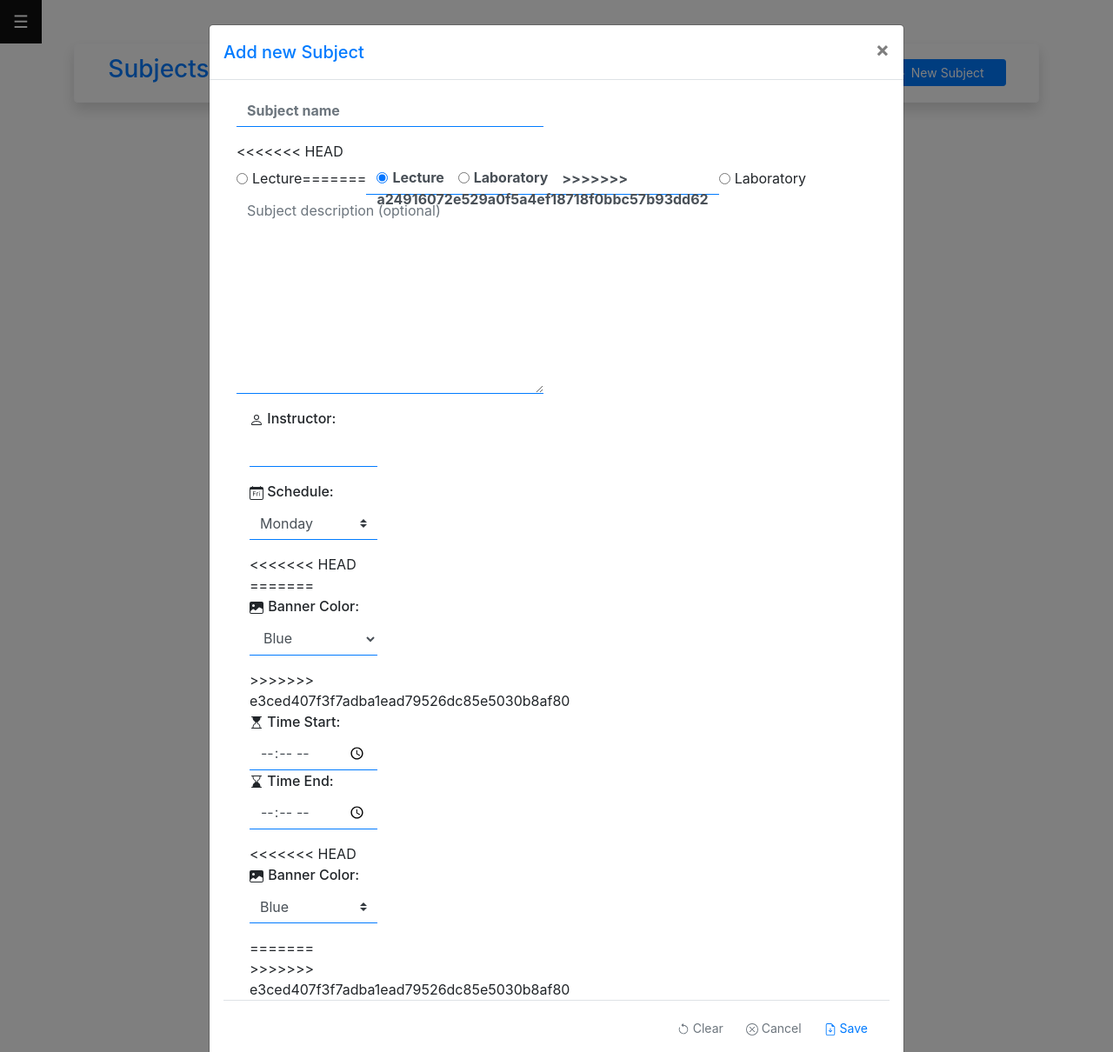
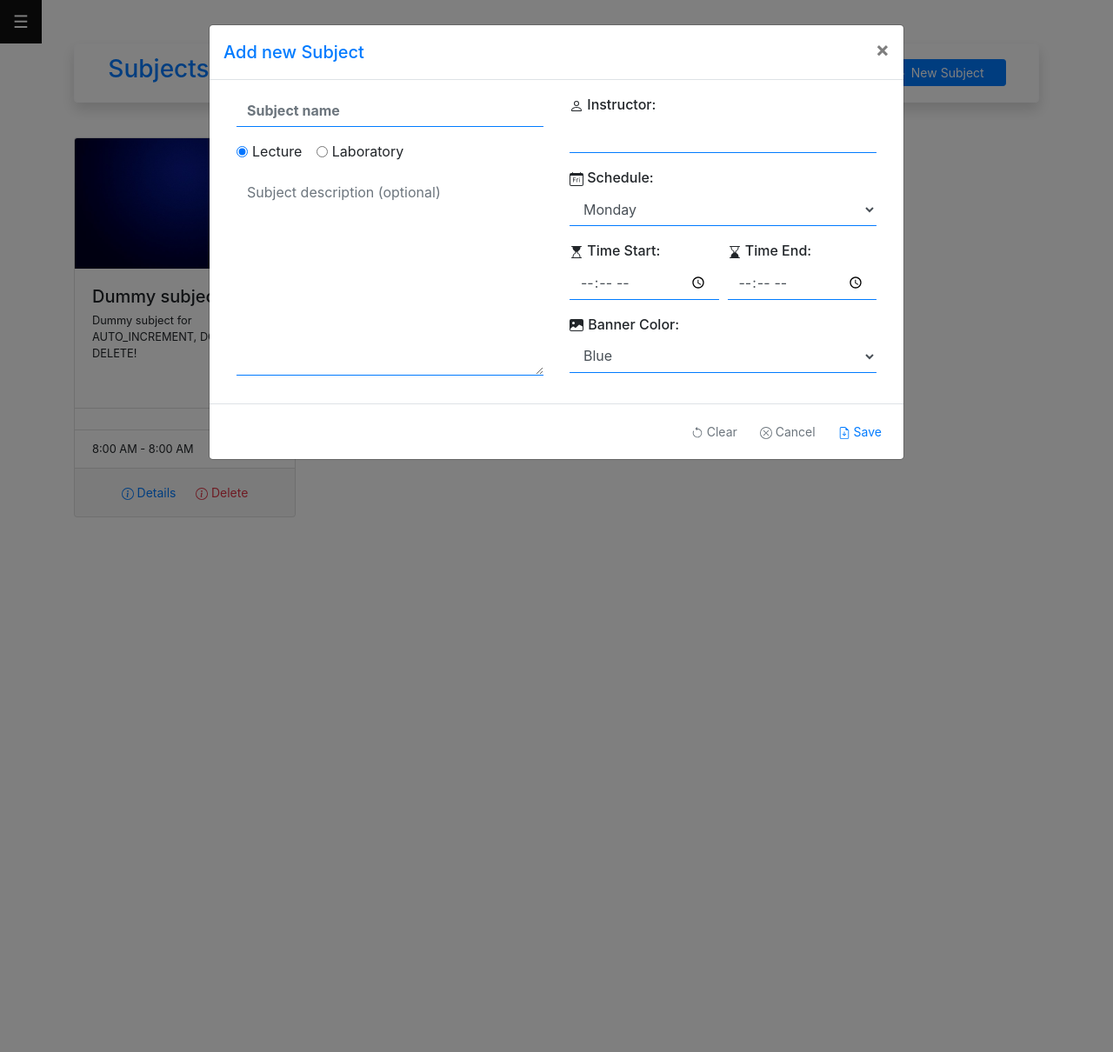
Before and after one commit to jvc1019/Zest, a PHP site: page /src/subjects.php in a window 1280 px wide, after a click on "New Subject". Shown: the whole page at 87% size. Run offline with PHP 8.4, Linux system fonts and the light colour scheme; a user stored in the database is signed in; data comes from the database, SQL or seed files in the repository.

Commit message:
Changed the layout of the add subject modal at subjects.php.

```diff
--- a/src/subjects.php
+++ b/src/subjects.php
@@ -75,25 +75,13 @@
                                         </div>
                                         <!-- Subject Type -->
                                         <div class="form-group">
-<<<<<<< HEAD
                                             <!-- <div class="form-control font-weight-bold border-primary border-top-0 border-left-0 border-right-0 rounded-0"> -->
-                                            <div class="form-check form-check-inline">
-                                                <input class="form-check-input" type="radio" name="subjectType" id="addLecture" value="Lecture" checked>
-                                                <label class="form-check-label" for="addLecture">Lecture</label>
-=======
-                                            <div class="form-control font-weight-bold border-primary border-top-0 border-left-0 border-right-0 rounded-0">
                                             <div class="form-check form-check-inline">
                                                 <input class="form-check-input" type="radio" name="subjectType" id="addLecture" value="LEC" checked>
                                                 <label class="form-check-label" for="addLecture">Lecture</label>
                                             </div>
                                             <div class="form-check form-check-inline">
                                                 <input class="form-check-input" type="radio" name="subjectType" id="addLaboratory" value="LAB">
-                                                    <label class="form-check-label" for="addLaboratory">Laboratory</label>
-                                                </div>
->>>>>>> a24916072e529a0f5a4ef18718f0bbc57b93dd62
-                                            </div>
-                                            <div class="form-check form-check-inline">
-                                                <input class="form-check-input" type="radio" name="subjectType" id="addLaboratory" value="Laboratory">
                                                 <label class="form-check-label" for="addLaboratory">Laboratory</label>
                                             </div>
                                             <!-- </div> -->
@@ -128,7 +116,7 @@
                                                 Schedule:
                                             </label>
                                             <div class="input-group">
-                                                <select id="addSubjectDay" class="custom-select text-truncate border-primary border-top-0 border-left-0 border-right-0 rounded-0" name="subjectDay">
+                                                <select id="addSubjectDay" class="form-control text-truncate border-primary border-top-0 border-left-0 border-right-0 rounded-0" name="subjectDay">
                                                     <option selected>Monday</option>
                                                     <option>Tuesday</option>
                                                     <option>Wednesday</option>
@@ -139,32 +127,7 @@
                                                 </select>
                                             </div>
                                         </div>
-                                        <<<<<<< HEAD <!-- Start and End time -->
-                                            =======
-
-                                            <div class="form-group">
-                                                <label for="addSubjectDay" class="form-label h6">
-                                                    <!--  Image/Banner Icon -->
-                                                    <svg width="1.0625em" height="1em" viewBox="0 0 17 16" class="bi bi-image-fill" fill="currentColor" xmlns="http://www.w3.org/2000/svg">
-                                                        <path fill-rule="evenodd" d="M.002 3a2 2 0 0 1 2-2h12a2 2 0 0 1 2 2v10a2 2 0 0 1-2 2h-12a2 2 0 0 1-2-2V3zm1 9l2.646-2.354a.5.5 0 0 1 .63-.062l2.66 1.773 3.71-3.71a.5.5 0 0 1 .577-.094L15.002 9.5V13a1 1 0 0 1-1 1h-12a1 1 0 0 1-1-1v-1zm5-6.5a1.5 1.5 0 1 1-3 0 1.5 1.5 0 0 1 3 0z" />
-                                                    </svg>
-
-                                                    Banner Color:
-                                                </label>
-                                                <div class="input-group">
-                                                    <select id="addSubjectBanner" class="form-control text-truncate border-primary border-top-0 border-left-0 border-right-0 rounded-0" name="subjectDay">
-                                                        <option selected>Blue</option>
-                                                        <option>Gold</option>
-                                                        <option>Color 3</option>
-                                                        <option>Color 4</option>
-                                                        <!-- <option>Friday</option>
-                                                    <option>Saturday</option>
-                                                    <option>Sunday</option> -->
-                                                    </select>
-                                                </div>
-                                            </div>
-
-                                            >>>>>>> e3ced407f3f7adba1ead79526dc85e5030b8af80
+                                        <!-- Time Start and End -->
                                         <div class="form-group">
                                             <div class="form-row">
                                                 <div class="col">
@@ -187,9 +150,9 @@
                                                 </div>
                                             </div>
                                         </div>
-                                            <<<<<<< HEAD <!-- Banner -->
+                                        <!-- Banner -->
                                         <div class="form-group">
-                                                    <label for="addSubjectDay" class="form-label h6">
+                                            <label for="addSubjectBanner" class="form-label h6">
                                                 <!--  Image/Banner Icon -->
                                                 <svg width="1.0625em" height="1em" viewBox="0 0 17 16" class="bi bi-image-fill" fill="currentColor" xmlns="http://www.w3.org/2000/svg">
                                                     <path fill-rule="evenodd" d="M.002 3a2 2 0 0 1 2-2h12a2 2 0 0 1 2 2v10a2 2 0 0 1-2 2h-12a2 2 0 0 1-2-2V3zm1 9l2.646-2.354a.5.5 0 0 1 .63-.062l2.66 1.773 3.71-3.71a.5.5 0 0 1 .577-.094L15.002 9.5V13a1 1 0 0 1-1 1h-12a1 1 0 0 1-1-1v-1zm5-6.5a1.5 1.5 0 1 1-3 0 1.5 1.5 0 0 1 3 0z" />
@@ -198,7 +161,7 @@
                                                 Banner Color:
                                             </label>
                                             <div class="input-group">
-                                                        <select id="addSubjectDay" class="custom-select text-truncate border-primary border-top-0 border-left-0 border-right-0 rounded-0" name="subjectDay">
+                                                <select id="addSubjectBanner" class="form-control text-truncate border-primary border-top-0 border-left-0 border-right-0 rounded-0" name="subjectBanner">
                                                     <option selected>Blue</option>
                                                     <option>Gold</option>
                                                     <option>Color 3</option>
@@ -209,9 +172,7 @@
                                                 </select>
                                             </div>
                                         </div>
-                                                =======
                                         <input type="text" name="user_ID" value=<?php echo $user_ID; ?> hidden>
-                                                >>>>>>> e3ced407f3f7adba1ead79526dc85e5030b8af80
                                     </div>
                                 </div>
                         </div>
@@ -272,6 +233,19 @@
             } else {
                 while ($subjects = $result->fetch_assoc()) { ?>
 
+                    <!--Cards Section-->
+                    <div class="card">
+                        <!--Card Banner-->
+                        <img class="banner card-img-top" src="/cmsc128/resources/subjects-back.jpg" alt="subjects_banner" height="150">
+
+                        <!--Card Body-->
+                        <div class="card-body overflow-hidden" style="height:10em">
+                            <h5 class="card-title"><?php echo $subjects['subject_Name'] ?>: <?php echo $subjects['subject_Type'] ?></h5>
+                            <p class="card-subtitle mb-2 text-muted"><?php echo $subjects['subject_Instructor'] ?></p>
+                            <p class="small"><?php echo $subjects['subject_Desc']; ?></p>
+                        </div>
+                        <!--End of Card Body-->
+
 
                         <!--List (Kitchen Sink)-->
                         <ul class="list-group list-group-flush">
@@ -302,8 +276,6 @@
                         </div>
                         <!--End of Card Footer-->
                     </div>
-        <!--End of Card Footer-->
-    </div>
                     <?php include("subject_modal.php"); ?>
 
 
```
Lines whose indentation alone changed are shown as unchanged.
